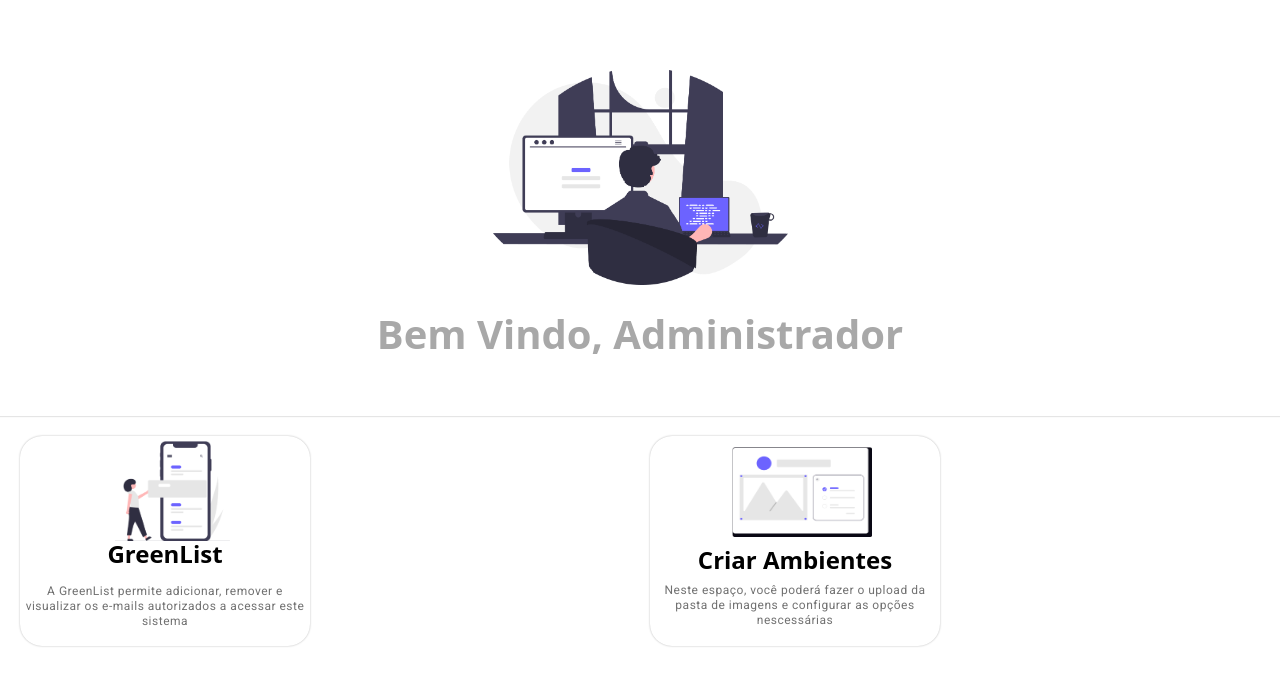
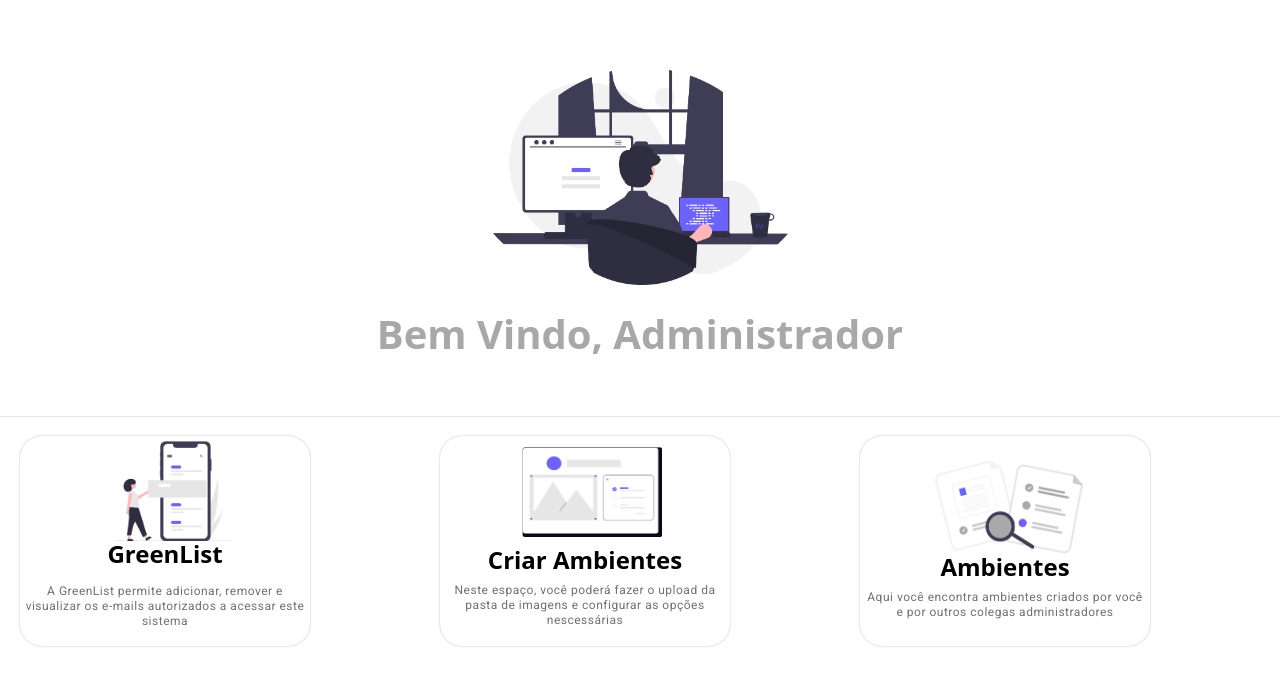
Before and after one commit to CaioBrun0/Glomerulus, a React (Vite) app: page / in a window 1280 px wide. Shown: the top 686 px of the page. Built offline with nearby package versions, Linux system fonts and the light colour scheme.

Commit message:
Criando o card de Anbientes e adicionando na home page do admin

```diff
--- /dev/null
+++ b/src/components/CardsAdmin/AmbientesAdmin/CardAmbientesAdmin.css
@@ -0,0 +1,69 @@
+.AmbientesContainer {
+  display: flex;
+  flex-direction: column;
+  align-items: center;
+  justify-content: center;
+  border-radius: 22px;
+  width: 280px;
+  height: 200px;
+  color: black;
+  box-shadow: 0px 0px 2px rgba(0, 0, 0, 0.3);
+  padding: 5px;
+  position: relative;
+}
+
+.imageWrapper-A {
+  position: relative;
+  width: 140px;
+  height: 100px;
+}
+
+.imageWrapper-A img {
+    margin-top: 5px;
+    position: absolute;
+    top: 0;
+    left: 0;
+    width: 160px;
+    height: 110px;
+    transition: opacity 0.6s ease;
+}
+
+.img-default-A {
+  opacity: 1;
+  z-index: 1;
+}
+
+.img-hover-A {
+  opacity: 0;
+  z-index: 2;
+}
+
+.AmbientesContainer:hover .img-default-A {
+  opacity: 0;
+}
+
+.AmbientesContainer:hover .img-hover-A {
+  opacity: 1;
+}
+
+.AmbientesContainer:hover {
+  box-shadow: 0px 0px 3px #6C63FF;
+  color: #6C63FF;
+  cursor: pointer;
+}
+
+.AmbientesContainer h2 {
+  margin: 0;
+}
+
+.AmbientesContainer p {
+    margin-top: 5px;
+    color: #717171;
+    text-align: center;
+    font-family: Roboto;
+    font-size: 12px;
+    font-style: normal;
+    font-weight: 400;
+    line-height: 15px;
+    letter-spacing: 0.5px;
+}
--- /dev/null
+++ b/src/components/CardsAdmin/AmbientesAdmin/CardAmbientesAdmin.jsx
@@ -0,0 +1,18 @@
+import "./CardAmbientesAdmin.css";
+import CardAmbientesImg from '../../../assets/ambienteAdminImg.png';
+import CardAmbientesImgHover from '../../../assets/ambienteAdminImgHover.png';
+
+function CardAmbientes({onOpen}) {
+    return (
+        <div className="AmbientesContainer" onClick={onOpen}>
+            <div className="imageWrapper-A">
+                <img src={CardAmbientesImg} alt="GreenList padrão" className="img-default-A" />
+                <img src={CardAmbientesImgHover} alt="GreenList hover" className="img-hover-A" />
+            </div>
+            <h2>Ambientes</h2>
+            <p>Aqui você encontra ambientes criados por você e por outros colegas administradores </p>
+        </div>
+    );
+}
+
+export default CardAmbientes;
--- a/src/pages/Admins/HomePageAdmin/HomePageAdmin.jsx
+++ b/src/pages/Admins/HomePageAdmin/HomePageAdmin.jsx
@@ -3,6 +3,7 @@ import ImgNav from "../../../assets/navAdmin.png";
 import CardGreenList from "../../../components/CardsAdmin/greenList/CardgreenList.jsx";
 import ModalGreenList from "../../../pages/Admins/ModalGreenList/ModalGreenList.jsx";
 import CardCriarAmbiente from "../../../components/CardsAdmin/CardCriarAmbiente/CardCriarAmbiente.jsx";
+import CardAmbientes from "../../../components/CardsAdmin/AmbientesAdmin/CardAmbientesAdmin.jsx";
 import { useState } from "react";
 
 
@@ -19,14 +20,18 @@ function HomePageAdmin() {
         <div className="cardArea">
             <CardGreenList onOpen={() => setModalAberto('greenList')} />
             <CardCriarAmbiente onOpen={() => setModalAberto('criarAmbiente')} />
+            <CardAmbientes onOpen={() => setModalAberto('ambientes')} />
         </div>
 
         {modalAberto === 'greenList' && (
-                <ModalGreenList onClose={() => setModalAberto(null)} />
+            <ModalGreenList onClose={() => setModalAberto(null)} />
             )}
-            {modalAberto === 'criarAmbiente' && (
-                <ModalCriarAmbiente onClose={() => setModalAberto(null)} />
-            )}
+        {modalAberto === 'criarAmbiente' && (
+            <ModalCriarAmbiente onClose={() => setModalAberto(null)} />
+        )}
+        {modalAberto === 'ambientes' && (
+            <ModalAmbientes onClose={() => setModalAberto(null)} />
+        )}
     </>
 
     )
```
Also changed, not shown: src/assets/ambienteAdminImg.png (added), src/assets/ambienteAdminImgHover.png (added).
